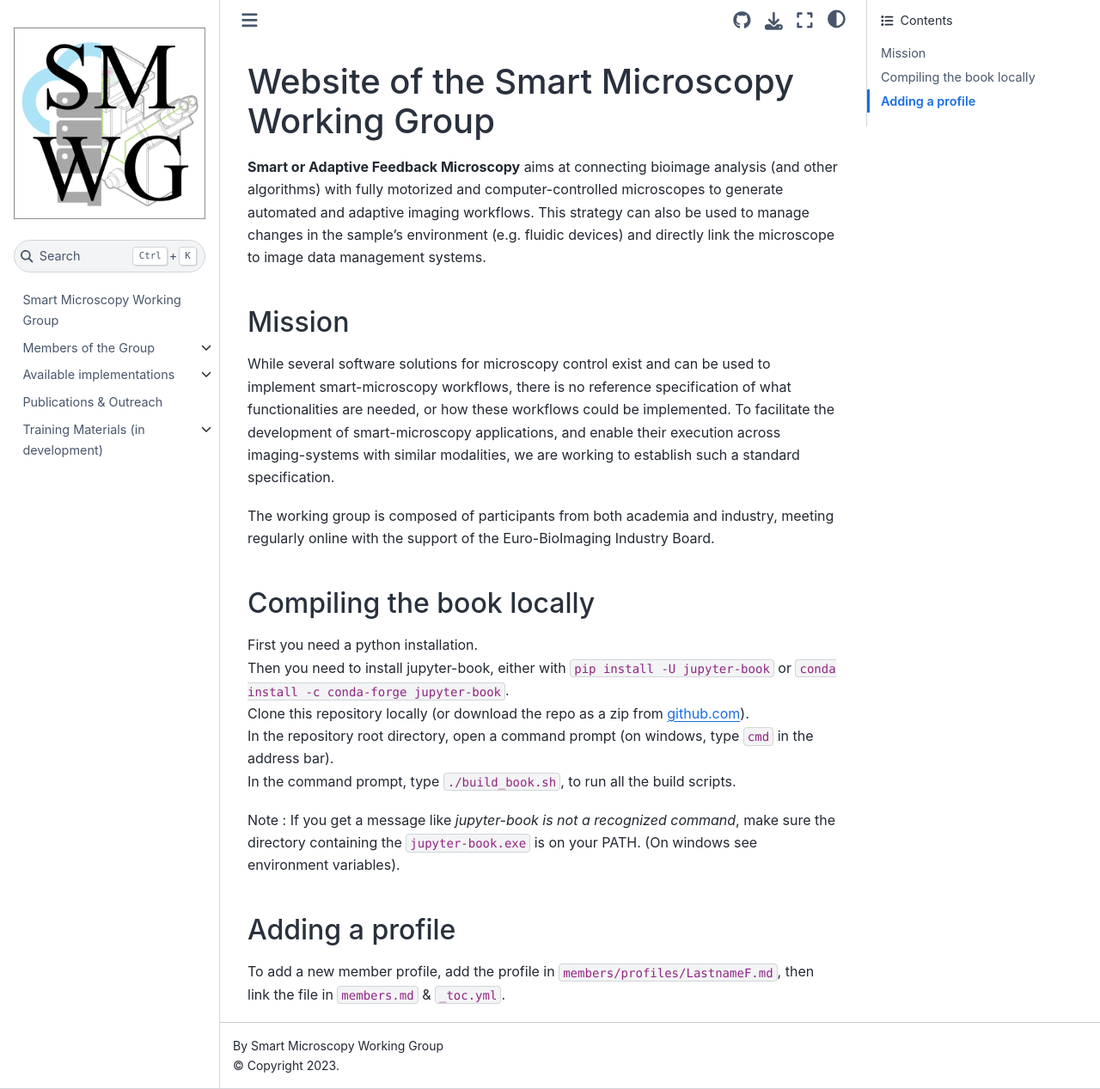
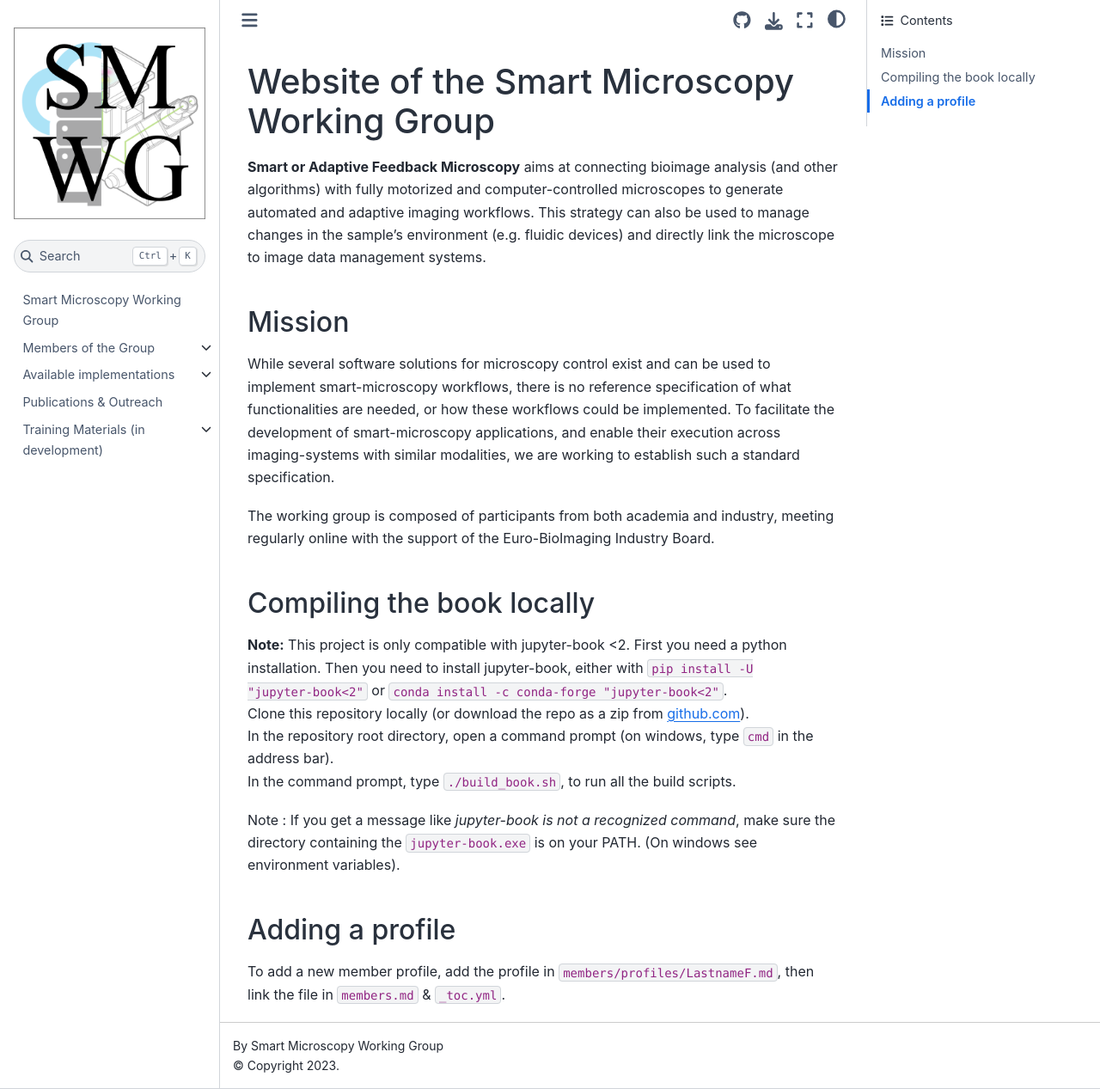
Before and after one commit to SmartMicroscopy/smartmicroscopy.github.io, a Jupyter Book: the page built from README.md, in a window 1280 px wide and 1267 px high. Shown: the whole window at 86% size. Built offline with Jupyter Book 1.0.4 settings and Sphinx 7.4.7 and the Sphinx Book theme 1.1.4, drawn with Linux system fonts in a browser that asks for light colours.

Commit message:
add profile fei, note on jupyter-book<2

```diff
--- a/README.md
+++ b/README.md
@@ -9,8 +9,9 @@ While several software solutions for microscopy control exist and can be used to
 The working group is composed of participants from both academia and industry, meeting regularly online with the support of the Euro-BioImaging Industry Board.
 
 ## Compiling the book locally
+**Note:** This project is only compatible with jupyter-book <2.
 First you need a python installation.
-Then you need to install jupyter-book, either with `pip install -U jupyter-book` or `conda install -c conda-forge jupyter-book`.
+Then you need to install jupyter-book, either with `pip install -U "jupyter-book<2"` or `conda install -c conda-forge "jupyter-book<2"`.
 Clone this repository locally (or download the repo as a zip from github.com).
 In the repository root directory, open a command prompt (on windows, type `cmd` in the address bar).
 In the command prompt, type `./build_book.sh`, to run all the build scripts.
--- a/requirements.txt
+++ b/requirements.txt
@@ -1,3 +1,4 @@
-jupyter-book
+# Note: This project is only compatible with jupyter-book <2
+jupyter-book<2
 matplotlib
 numpy
```
Also changed, not shown: members.md (+1 -1 lines), members/profiles/XiaF.md (+1 -1 lines).
